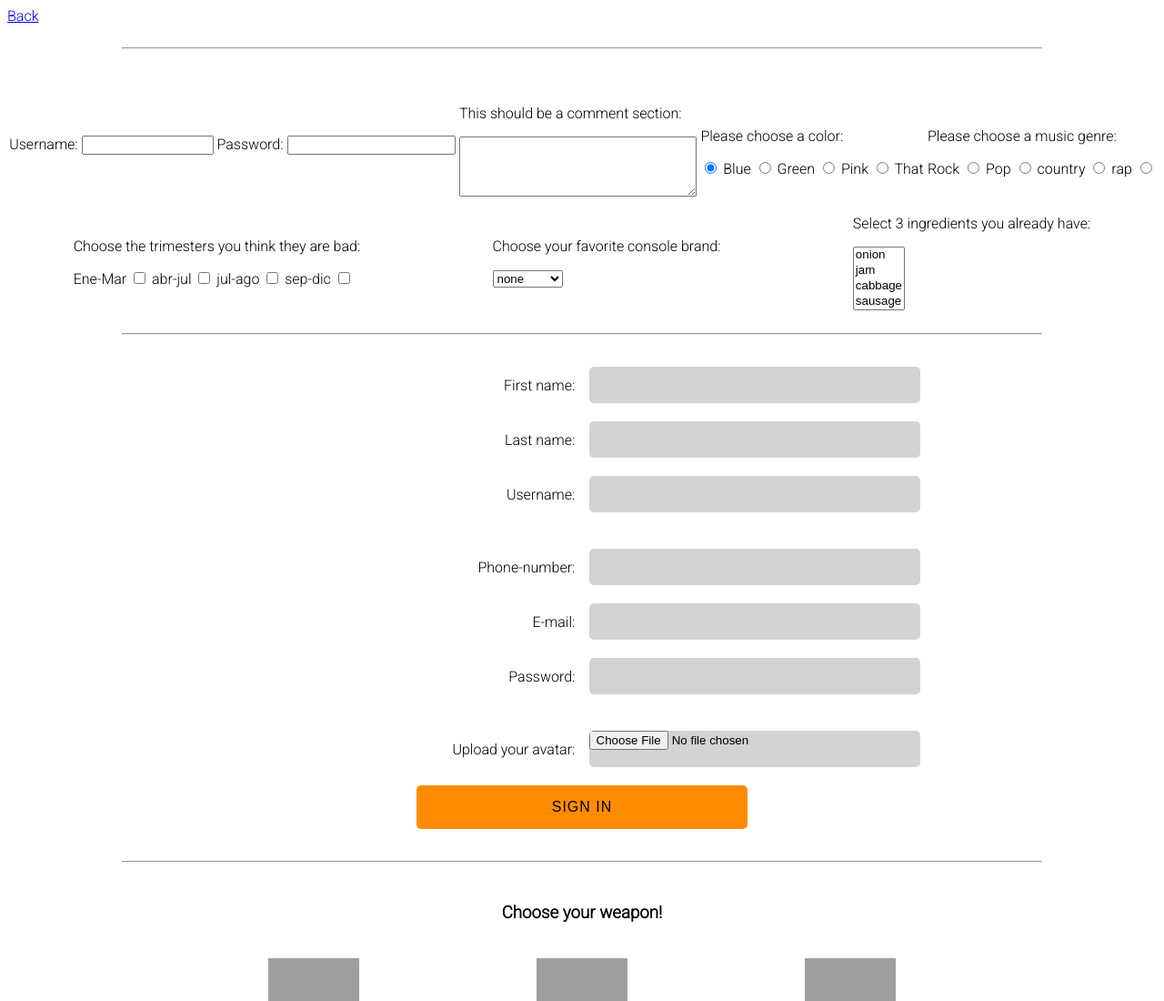
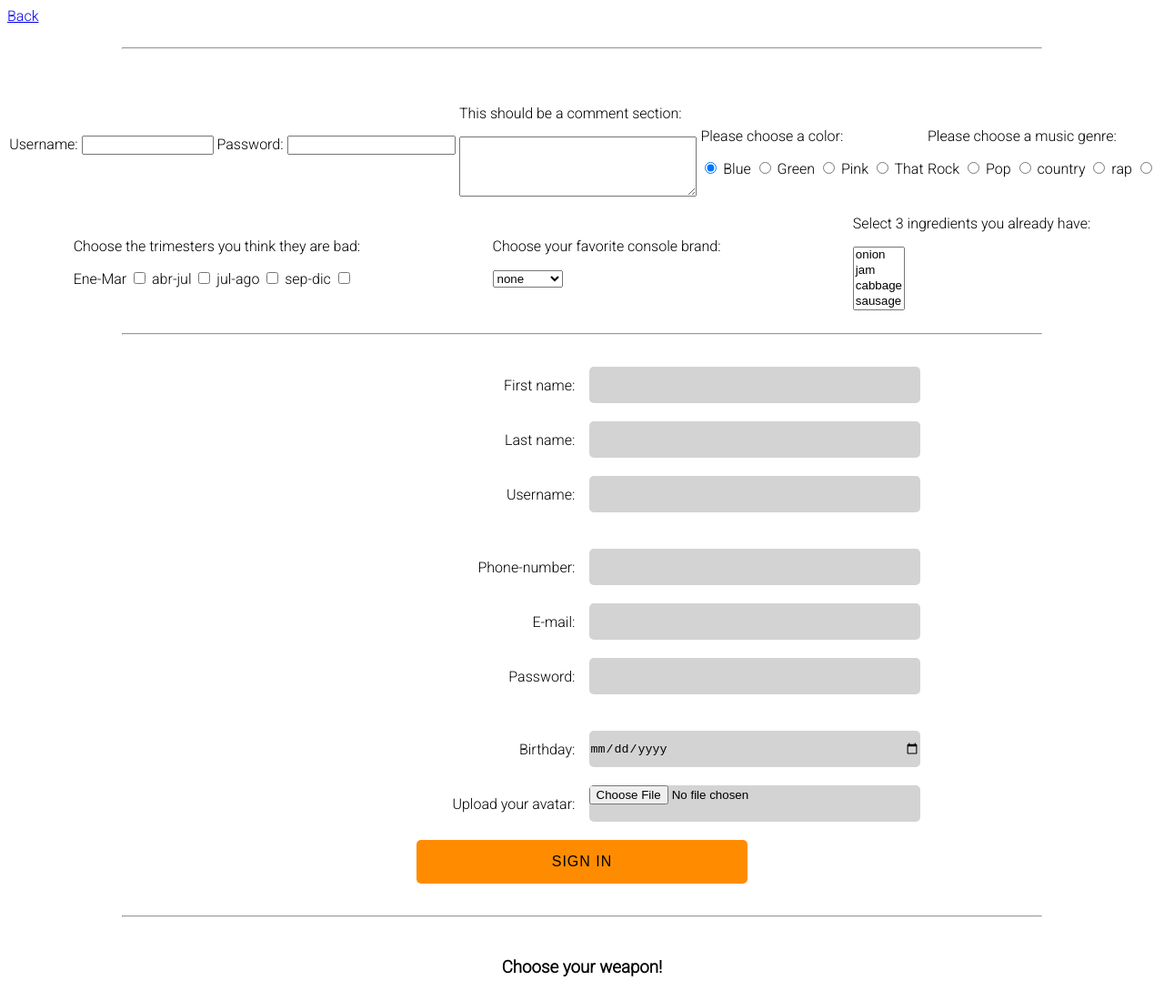
Before and after one commit to paolo-bonelli/learningRoad, a plain HTML site: page src/login-forms.html in a window 1280 px wide. Shown: the top 1100 px of the page at 91% size. Drawn offline with Linux system fonts and the light colour scheme; grey boxes are pictures that could not be loaded.

Commit message:
birthday field added

```diff
--- a/src/login-forms.html
+++ b/src/login-forms.html
@@ -124,6 +124,8 @@
         <label for="pasword">Password:</label>
         <input type="password" name="password" required />
         <hr />
+        <label for="birth-date">Birthday:</label>
+        <input type="date" name="birth-date" id="birth-date" />
         <label for="avatar">Upload your avatar:</label>
         <input type="file" name="avatar" id="browse-avatar" />
         <input type="submit" name="subscribe" value="Sign in" />
```
